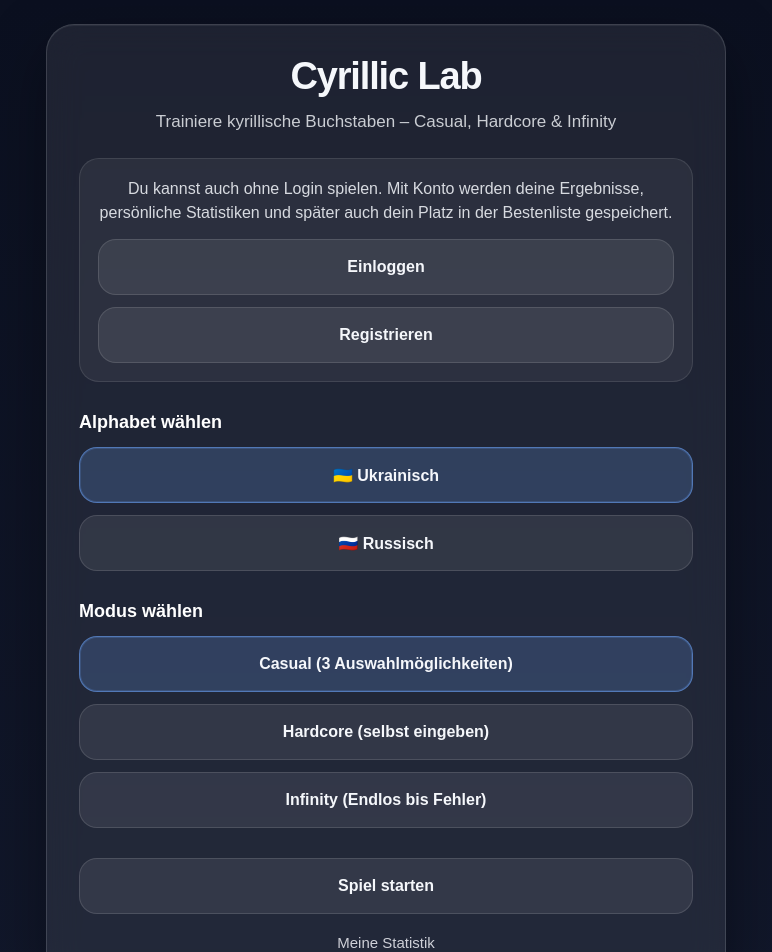
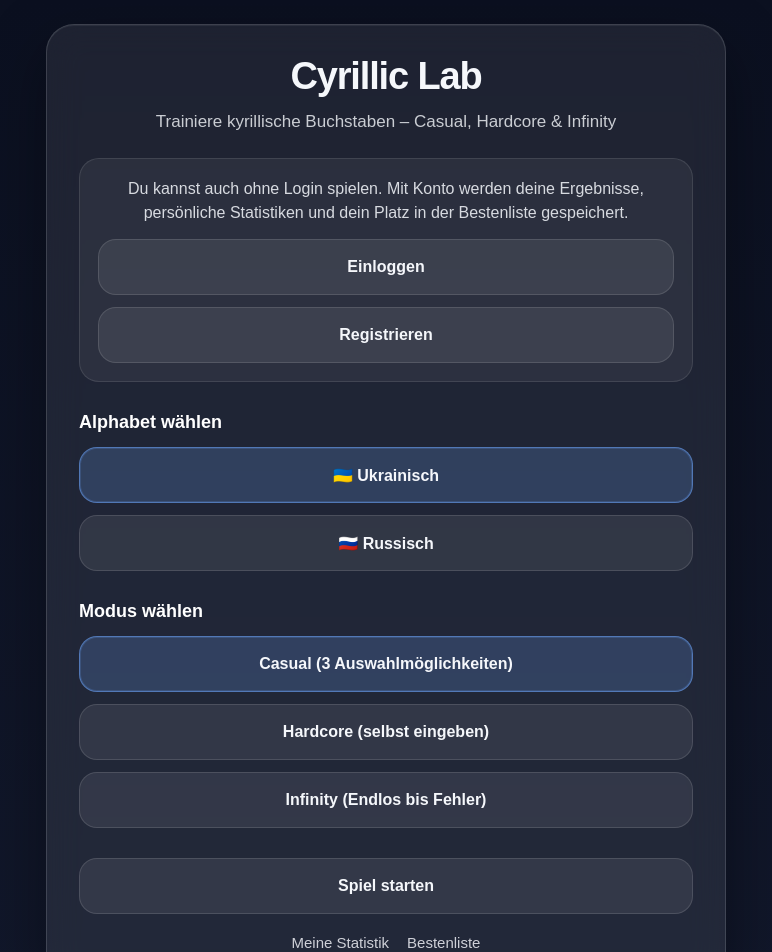
Before and after one commit to gallardo1337/CyrillicLab, a Next.js app: page / in a window 1280 px wide. Shown: the top 952 px of the page, without its empty margins (254-1026 px from the left). Built offline with nearby package versions, Linux system fonts and the light colour scheme; no server answers.

Commit message:
Update page.jsx

```diff
--- a/app/page.jsx
+++ b/app/page.jsx
@@ -109,8 +109,8 @@ export default function Home() {
           <div className="authBox">
             <p className="authInfo">
               Du kannst auch ohne Login spielen. Mit Konto werden deine
-              Ergebnisse, persönliche Statistiken und später auch dein Platz in
-              der Bestenliste gespeichert.
+              Ergebnisse, persönliche Statistiken und dein Platz in der
+              Bestenliste gespeichert.
             </p>
 
             <div className="authActions">
@@ -182,6 +182,9 @@ export default function Home() {
           <Link href="/stats" className="textLink">
             Meine Statistik
           </Link>
+          <Link href="/leaderboard" className="textLink">
+            Bestenliste
+          </Link>
         </div>
       </div>
     </main>
```
